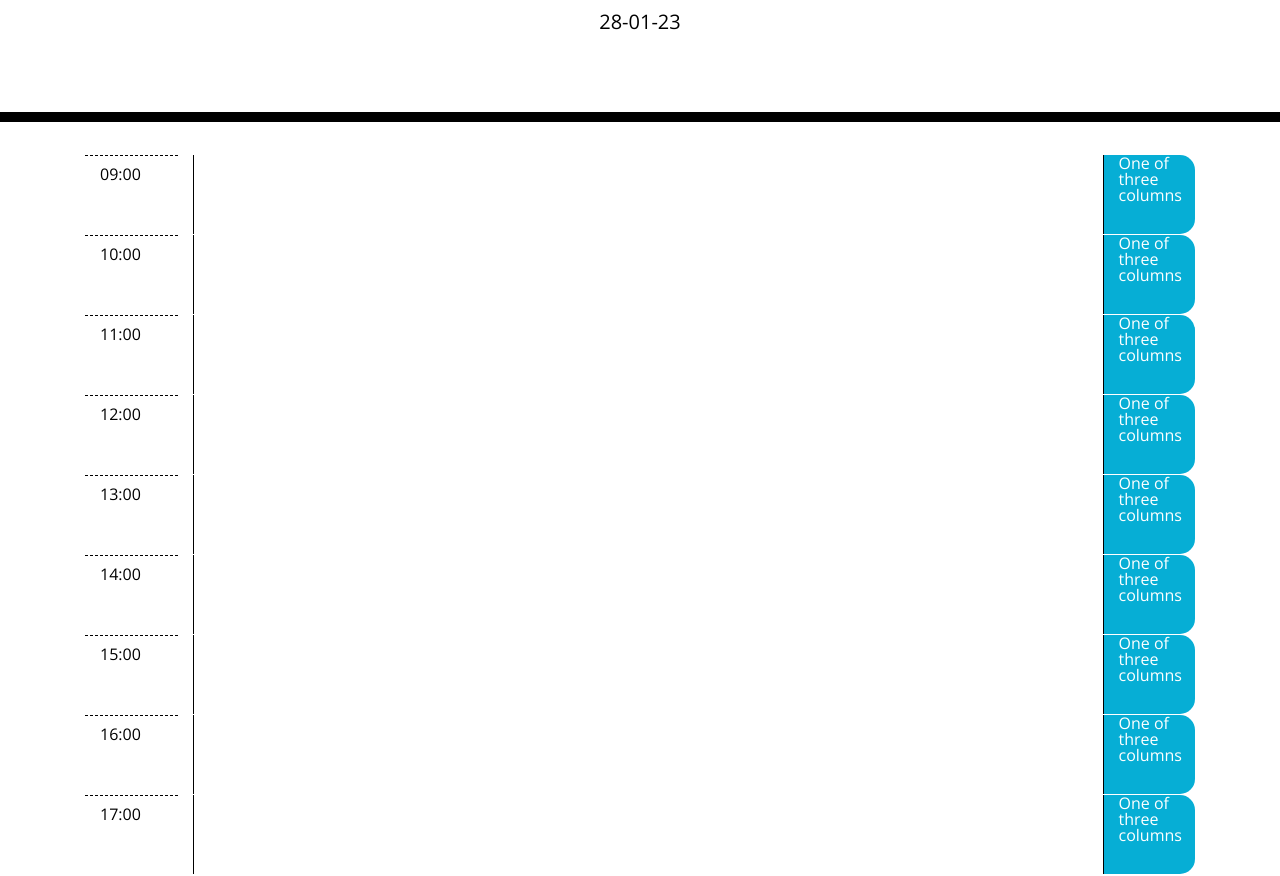
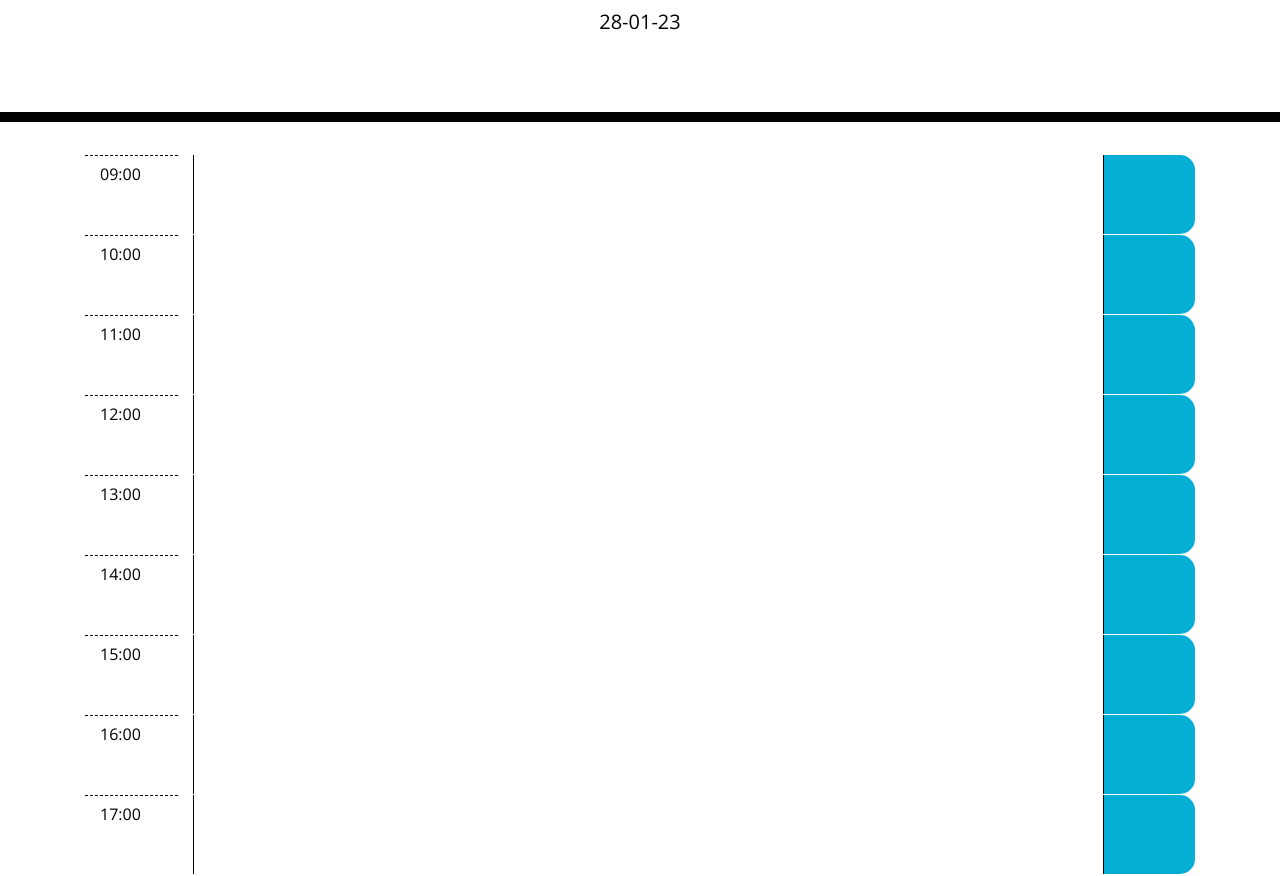
Before and after one commit to Gpsnm/WorkDayPlanner, a plain HTML site: page index.html in a window 1280 px wide. Shown: the part 182-1058 px from the top of the page. Drawn offline with nearby package versions, Linux system fonts and the light colour scheme.

Commit message:
added font size to textarea in css

```diff
--- a/assets/script.js
+++ b/assets/script.js
@@ -1,14 +1,53 @@
-
 // global variables
 let testTime = "13:00";
 let currentDayEl = $("#currentDay");
-let currentTime = moment().format("LT");
+let currentTime = parseInt(moment().format("LT"));
 let rowEl = $(".row");
-let hourArr = Array.from(rowEl)
-
+let hour1 =$("");
 // set todays date.
 currentDayEl.text(moment().format('DD-MM-YY'));
+//
+//
+//
+//
+//
+
+
+
+
+
+
+
+
+
+
+
+
+
+
+
+
+
+
+
+
+
+
+
 
 // time conditions
 
-console.log(hourArr);
+// console.log(currentTime);
+// // break it down code.
+
+// let timeId =(parseInt($(".hour").html()));
+
+// if (timeId < currentTime) {
+//     rowEl.addClass("past");
+
+// } else if (timeId >= currentTime){
+//     rowEl.addClass("present");
+// }
+
+
+// console.log(timeId);
--- a/assets/style.css
+++ b/assets/style.css
@@ -13,6 +13,7 @@ textarea {
   color: #000000;
   border-left: 1px solid black;
   padding: 10px;
+  font-size: 18px;
 }
 
 .jumbotron {
--- a/index.html
+++ b/index.html
@@ -29,52 +29,52 @@
       <p id="currentDay" class="lead"></p>
     </header>
     <div class="container">
-      <!-- Timeblocks go here -->
+      <!-- Time blocks go here -->
       <div class="container time-slots">
-        <div class="row" id="9:00">
+        <div class="row" id="09:00">
           <div class="col-sm-1 hour">09:00</div>
           <div class="col-sm-10 time-block"><textarea></textarea></div>
-          <div class="col-sm-1 saveBtn">One of three columns</div>
+          <div class="col-sm-1 saveBtn"></div>
         </div>
         <div class="row" id="10:00">
           <div class="col-sm-1 hour">10:00</div>
           <div class="col-sm-10 time-block"><textarea></textarea></div>
-          <div class="col-sm-1 saveBtn">One of three columns</div>
+          <div class="col-sm-1 saveBtn"></div>
         </div>
         <div class="row" id="11:00">
           <div class="col-sm-1 hour">11:00</div>
           <div class="col-sm-10 time-block"><textarea></textarea></div>
-          <div class="col-sm-1 saveBtn">One of three columns</div>
+          <div class="col-sm-1 saveBtn"></div>
         </div>
         <div class="row" id="12:00">
           <div class="col-sm-1 hour">12:00</div>
           <div class="col-sm-10 time-block"><textarea></textarea></div>
-          <div class="col-sm-1 saveBtn">One of three columns</div>
+          <div class="col-sm-1 saveBtn"></div>
         </div>
         <div class="row" id="13:00">
           <div class="col-sm-1 hour">13:00</div>
           <div class="col-sm-10 time-block"><textarea></textarea></div>
-          <div class="col-sm-1 saveBtn">One of three columns</div>
+          <div class="col-sm-1 saveBtn"></div>
         </div>
         <div class="row" id="14:00">
           <div class="col-sm-1 hour">14:00</div>
           <div class="col-sm-10 time-block"><textarea></textarea></div>
-          <div class="col-sm-1 saveBtn">One of three columns</div>
+          <div class="col-sm-1 saveBtn"></div>
         </div>
         <div class="row" id="15:00">
           <div class="col-sm-1 hour">15:00</div>
           <div class="col-sm-10 time-block"><textarea></textarea></div>
-          <div class="col-sm-1 saveBtn">One of three columns</div>
+          <div class="col-sm-1 saveBtn"></div>
         </div>
         <div class="row" id="16:00">
           <div class="col-sm-1 hour">16:00</div>
           <div class="col-sm-10 time-block"><textarea></textarea></div>
-          <div class="col-sm-1 saveBtn">One of three columns</div>
+          <div class="col-sm-1 saveBtn"></div>
         </div>
         <div class="row" id="17:00">
           <div class="col-sm-1 hour">17:00</div>
           <div class="col-sm-10 time-block"><textarea></textarea></div>
-          <div class="col-sm-1 saveBtn">One of three columns</div>
+          <div class="col-sm-1 saveBtn"></div>
         </div>
       </div>
     </div>
```
